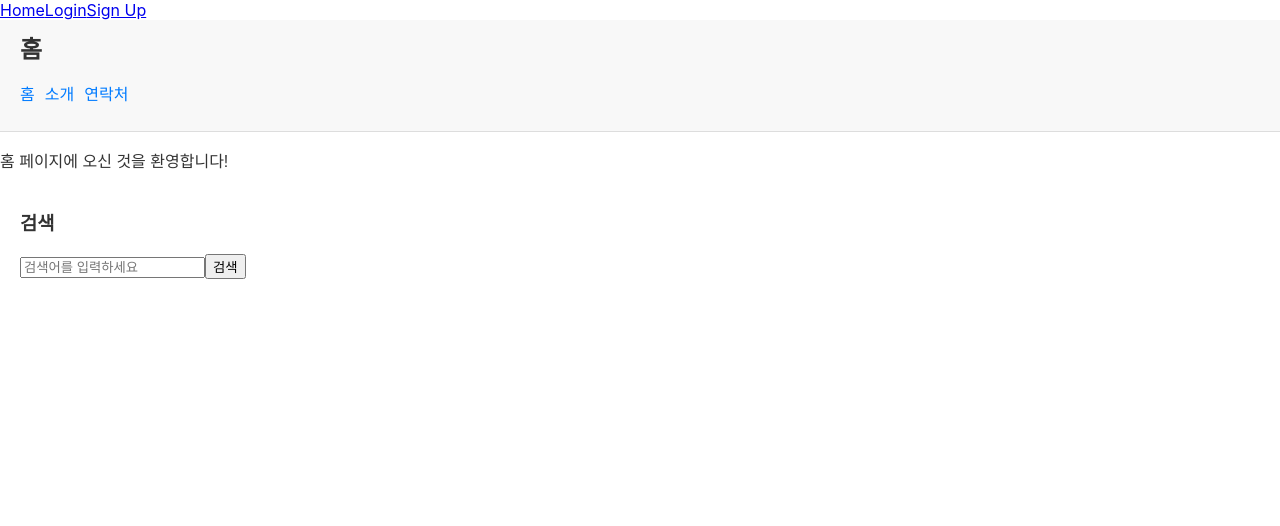
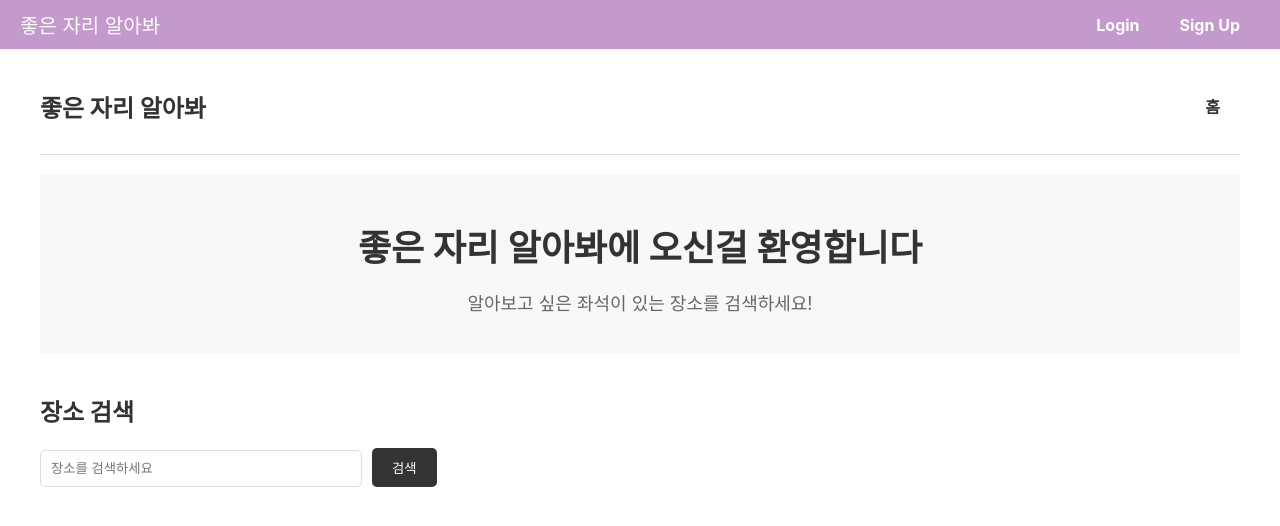
Before and after one commit to seat-reviews-finalpjt/seat-reviews, a React (Create React App) app: page / in a window 1280 px wide. Shown: the top 526 px of the page. Built offline with nearby package versions, Linux system fonts and the light colour scheme.

Commit message:
fix: 메인 페이지 css 파일 수정

```diff
--- a/src/App.css
+++ b/src/App.css
@@ -1,38 +1,34 @@
-.App {
-  text-align: center;
+.navbar {
+  display: flex;
+  justify-content: space-between;
+  align-items: center;
+  background-color: rgb(196, 153, 203);
+  color: #fff;
+  padding: 10px 20px;
 }
 
-.App-logo {
-  height: 40vmin;
-  pointer-events: none;
+.nav-logo {
+  font-size: 20px;
+  color: #fff;
+  text-decoration: none;
 }
 
-@media (prefers-reduced-motion: no-preference) {
-  .App-logo {
-    animation: App-logo-spin infinite 20s linear;
-  }
+.nav-menu {
+  list-style-type: none;
+  margin: 0;
+  padding: 0;
+  display: flex;
 }
 
-.App-header {
-  background-color: #282c34;
-  min-height: 100vh;
-  display: flex;
-  flex-direction: column;
-  align-items: center;
-  justify-content: center;
-  font-size: calc(10px + 2vmin);
-  color: white;
+.nav-item {
+  margin-left: 20px;
 }
 
-.App-link {
-  color: #61dafb;
+.nav-item a {
+  color: #fff;
+  text-decoration: none;
 }
 
-@keyframes App-logo-spin {
-  from {
-    transform: rotate(0deg);
-  }
-  to {
-    transform: rotate(360deg);
-  }
+.nav-item a:hover {
+  text-decoration: underline;
 }
--- a/src/App.js
+++ b/src/App.js
@@ -1,3 +1,4 @@
+// App.js
 import React, { useState, useEffect } from 'react';
 import { BrowserRouter as Router, Route, Routes, Link } from 'react-router-dom';
 import Login from './Login';
@@ -5,6 +6,7 @@ import Home from './Home';
 import Logout from './Logout';
 import UserProfile from './UserProfile';
 import SignUp from './SignUp';
+import './App.css';
 
 function App() {
     const [isLoggedIn, setIsLoggedIn] = useState(false);
@@ -32,21 +34,33 @@ function App() {
     return (
         <Router>
             <div>
-                <nav>
-                    <Link to="/">Home</Link>
+                <nav className="navbar"> {/* 네비게이션 바에 클래스 추가 */}
+                    <Link to="/" className="nav-logo">좋은 자리 알아봐</Link> {/* 홈로고에 클래스 추가 */}
+                    <ul className="nav-menu"> {/* 네비게이션 메뉴에 클래스 추가 */}
                         {isLoggedIn ? (
                             <>
+                                <li className="nav-item">
                                     <span>{username}님 안녕하세요</span>
+                                </li>
+                                <li className="nav-item">
                                     {/* 로그아웃 버튼에 onClick 이벤트 추가 */}
                                     <Link to="/" onClick={handleLogout}>Logout</Link>
+                                </li>
+                                <li className="nav-item">
                                     <Link to={`/profile/${username}`}>Profile</Link>
+                                </li>
                             </>
                         ) : (
                             <>
+                                <li className="nav-item">
                                     <Link to="/login">Login</Link>
+                                </li>
+                                <li className="nav-item">
                                     <Link to="/signup">Sign Up</Link>
+                                </li>
                             </>
                         )}
+                    </ul>
                 </nav>
                 <Routes>
                     <Route path="/login" element={<Login setIsLoggedIn={setIsLoggedIn} setUsername={setUsername} />} />
--- a/src/Home.css
+++ b/src/Home.css
@@ -1,43 +1,117 @@
 .home-container {
-    font-family: Arial, sans-serif;
-    margin: 0;
-    padding: 0;
+    max-width: 1200px;
+    margin: 0 auto;
+    padding: 20px;
+}
+
+.home-header {
+    display: flex;
+    justify-content: space-between;
+    align-items: center;
+    border-bottom: 1px solid #ddd;
+    padding-bottom: 10px;
+}
+
+.home-header h2 {
+    font-size: 24px;
     color: #333;
 }
 
-.home-header {
-    background-color: #f8f8f8;
-    padding: 10px 20px;
-    border-bottom: 1px solid #ddd;
-}
-
-.home-header h2 {
+nav ul {
+    list-style-type: none;
     margin: 0;
-}
-
-.home-header nav ul {
-    list-style: none;
     padding: 0;
 }
 
-.home-header nav ul li {
+nav ul li {
     display: inline;
+    margin-right: 20px;
+}
+
+nav ul li a {
+    text-decoration: none;
+    color: #333;
+    font-weight: bold;
+}
+
+main {
+    margin-top: 20px;
+}
+
+.banner {
+    background-color: #f8f8f8;
+    padding: 20px;
+    text-align: center;
+}
+
+.banner h1 {
+    font-size: 36px;
+    color: #333;
+    margin-bottom: 10px;
+}
+
+.banner p {
+    font-size: 18px;
+    color: #666;
+}
+
+.search-section {
+    margin-top: 40px;
+}
+
+.search-section h3 {
+    font-size: 24px;
+    color: #333;
+    margin-bottom: 20px;
+}
+
+input[type="text"] {
+    width: 300px;
+    padding: 10px;
+    border: 1px solid #ddd;
+    border-radius: 5px;
     margin-right: 10px;
 }
 
-.home-header nav ul li a {
-    text-decoration: none;
-    color: #007bff;
+button {
+    padding: 10px 20px;
+    background-color: #333;
+    color: #fff;
+    border: none;
+    border-radius: 5px;
+    cursor: pointer;
+    transition: background-color 0.3s ease;
 }
 
-.home-content {
-    padding: 20px;
+button:hover {
+    background-color: #555;
 }
 
-.home-content section {
-    margin-bottom: 20px;
+.error {
+    color: red;
+    font-weight: bold;
 }
 
-.home-content section h3 {
-    margin-top: 0;
+.search-results {
+    display: grid;
+    grid-template-columns: repeat(auto-fit, minmax(300px, 1fr));
+    grid-gap: 20px;
+    margin-top: 20px;
 }
+
+.article {
+    background-color: #f8f8f8;
+    padding: 20px;
+    border-radius: 5px;
+}
+
+.article h4 {
+    font-size: 20px;
+    color: #333;
+    margin-bottom: 10px;
+}
+
+.article p {
+    font-size: 16px;
+    color: #666;
+}
--- a/src/Home.js
+++ b/src/Home.js
@@ -44,37 +44,38 @@ function Home({ isLoggedIn }) {
     return (
         <div className="home-container">
             <header className="home-header">
-                <h2>홈</h2>
+                <h2>좋은 자리 알아봐</h2>
                 <nav>
                     <ul>
                         <li><Link to="/">홈</Link></li>
-                        <li><Link to="/about">소개</Link></li>
-                        <li><Link to="/contact">연락처</Link></li>
+                        {/* <li><Link to="/about">소개</Link></li>
+                        <li><Link to="/contact">연락처</Link></li> */}
                     </ul>
                 </nav>
             </header>
             <main>
-                <p>홈 페이지에 오신 것을 환영합니다!</p>
-                <div className="home-content">
-                    <section>
-                        <h3>검색</h3>
+                <div className="banner">
+                    <h1>좋은 자리 알아봐에 오신걸 환영합니다</h1>
+                    <p>알아보고 싶은 좌석이 있는 장소를 검색하세요!</p>
+                </div>
+                <div className="search-section">
+                    <h3>장소 검색</h3>
                     <input
                         type="text"
                         value={query}
                         onChange={(e) => setQuery(e.target.value)}
-                            placeholder="검색어를 입력하세요"
+                        placeholder="장소를 검색하세요"
                     />
                     <button onClick={handleSearch}>검색</button>
                     {error && <p className="error">{error}</p>}
-                        <div>
+                    <div className="search-results">
                         {articles.map((article) => (
-                                <div key={article.id}>
+                            <div key={article.id} className="article">
                                 <h4>{article.title}</h4>
                                 <p>{article.content}</p>
                             </div>
                         ))}
                     </div>
-                    </section>
                 </div>
             </main>
         </div>
```
Lines whose indentation alone changed are shown as unchanged.
